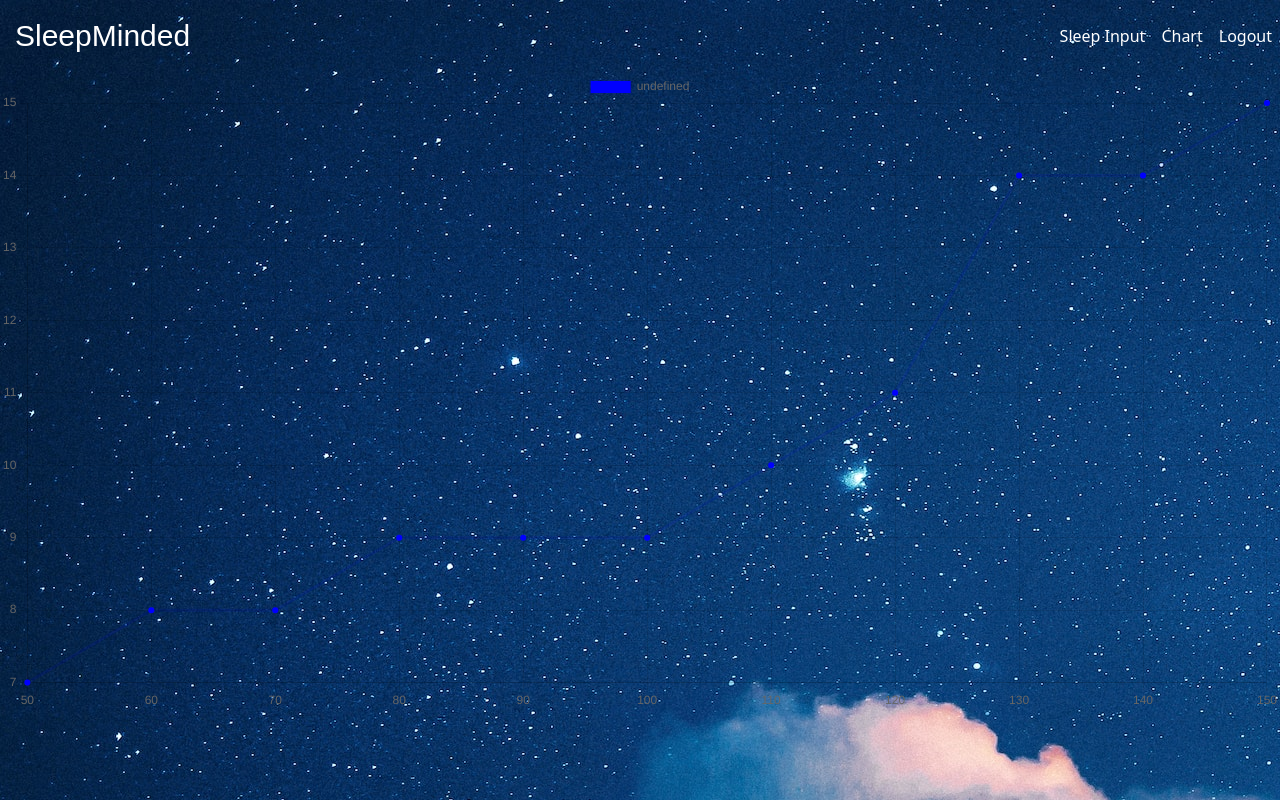
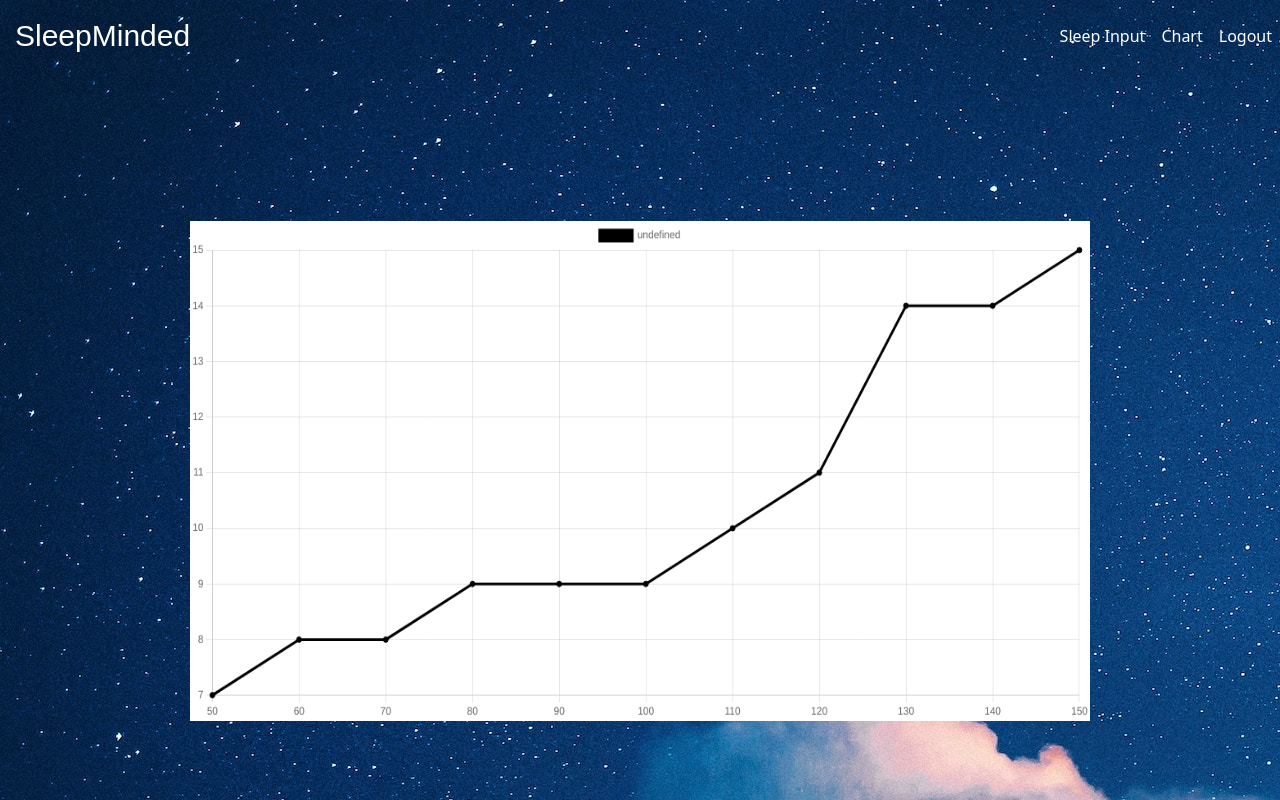
Before and after one commit to jdalfaro4/Sleep-Minded, a React (Create React App) app in the folder client/: page / in a window 1280 px wide. Both pictures are taken after a click on the link "Chart". Shown: the top 800 px of the page. Built offline with nearby package versions, Linux system fonts and the light colour scheme.

Commit message:
Chart CSS added, CSS file comments cleaned up

```diff
--- a/client/src/App.css
+++ b/client/src/App.css
@@ -1,42 +1,3 @@
-/* .App {
-  text-align: center;
-}
-
-.App-logo {
-  height: 40vmin;
-  pointer-events: none;
-}
-
-@media (prefers-reduced-motion: no-preference) {
-  .App-logo {
-    animation: App-logo-spin infinite 20s linear;
-  }
-}
-
-.App-header {
-  background-color: #282c34;
-  min-height: 100vh;
-  display: flex;
-  flex-direction: column;
-  align-items: center;
-  justify-content: center;
-  font-size: calc(10px + 2vmin);
-  color: white;
-}
-
-.App-link {
-  color: #61dafb;
-}
-
-@keyframes App-logo-spin {
-  from {
-    transform: rotate(0deg);
-  }
-  to {
-    transform: rotate(360deg);
-  }
-} */
-
 /* Background image */
 
 .background-image {
@@ -49,7 +10,7 @@
 
 /* Navbar */
 
-.km{
+.nav-container{
     font-family:Arial, Helvetica, sans-serif;
     padding-left: 15px;
     font-size: 30px !important;
@@ -76,7 +37,7 @@ a:hover{
 .submit{
   margin: 10px;
 }
-/* Home */
+/* Sleep-Input page */
 
 .about-page {
   align-items: center;
@@ -120,7 +81,7 @@ align-items: center;
 }
 
 
-  /* Contact */
+  /* Login */
 
   .contact-container{
     padding-top: 100px;
@@ -135,50 +96,29 @@ align-items: center;
     padding: 10px;
   }
 
-  /* Portfolio */
+  /* Chart */
 
-  .portfolio-wrapper {
+  .line-container{
+    display: flex;
+    justify-content: center;
     align-items: center;
-    display: flex;
-    flex-direction: column;
-    flex-wrap: wrap;
-    justify-content: center;
-    height: 100%;
-    width: 100%;
+    padding-top: 100px;
   }
-
-.card-deck {
-  width: 90%;
-  margin-bottom: 40px;
-}
-
-.card {
-  background-color: #8eaed29c;
-  border: none;
-  margin: 10px;
-  min-height: 350px;
-  padding: 20px;
-}
-
-.card-footer {
-  background: none;
-  border: none;
+  .line{
+    width: 400px !important;
+    height: 200px !important;
+    background-color: rgba(255,255,255) !important;
+    margin-top: 50px;
   }
 
 
-    /*login page*/
+    /*Sign In*/
 
     .register{
       padding-top: 20px;
       color: white;
     }
 
-    .question{
-      font-size: 15px;
-    }
-
-
-  /*Signup page*/
   .main_login {
     background-color: none;
     border-radius: 20px;
@@ -194,15 +134,10 @@ align-items: center;
     margin: 10px;
   }
 
-
-   /*footer*/
-
-   .footer{
-    color: white;
+  .question{
+    font-size: 15px;
   }
 
-
-  /* Media Queries for screens larger than mobile*/
 
   /* Media Queries for screens larger than mobile*/
 @media screen and (min-width: 900px) {
@@ -231,21 +166,10 @@ align-items: center;
 .form-row{
         width: 30%;
     }
-    .resume{
-        padding-top: 30px;
-        width: 100vw;
-    height: 100vh;
-    }
-    .portfolio-wrapper {
-      align-items: flex-start;
-      flex-direction: row;
-  }
-  .card-deck {
-    height: 100%;
-    max-width: 800px;
-}
 
-.card {
-    min-height: 800px;
+  .line{
+    width: 900px !important;
+    height: 500px !important;
+    background-color: rgba(255,255,255) !important;
   }
 };
--- a/client/src/Pages/Chart.js
+++ b/client/src/Pages/Chart.js
@@ -10,14 +10,16 @@ const yValues = [7, 8, 8, 9, 9, 9, 10, 11, 14, 14, 15];
 
 export default function Chart() {
   return (
+    <div className="flex line-container">
       <Line
+        className="line"
         data={{
           labels: xValues,
           datasets: [{
             fill: false,
             lineTension: 0,
-          backgroundColor: "rgba(0,0,255,1.0)",
-          borderColor: "rgba(0,0,255,0.1)",
+            backgroundColor: "rgba(0,0,0,1.0)",
+            borderColor: "rgba(0,0,0,1.0)",
             data: yValues
           }]
         }}
@@ -29,6 +31,7 @@ export default function Chart() {
         }
         }
       />
+    </div>
 
   )
 }
--- a/client/src/Pages/HomePage.js
+++ b/client/src/Pages/HomePage.js
@@ -36,7 +36,7 @@ const HomePage = () => {
       <div>
 
         <nav className="navbar navbar-expand-lg sticky-top back">
-          <a className="navbar-brand km">SleepMinded</a>
+          <a className="navbar-brand nav-container">SleepMinded</a>
           <button className="navbar-toggler" type="button" data-toggle="collapse" data-target="#navbarNav" aria-controls="navbarNav" aria-expanded="false" aria-label="Toggle navigation">
             <span className="navbar-toggler-icon" />
           </button>
@@ -56,7 +56,9 @@ const HomePage = () => {
         </nav>
 
       </div>
-      {componentToRender}
+      <div>
+        {componentToRender}
+      </div>
     </div>
   );
 };
```
Lines whose indentation alone changed are shown as unchanged.
